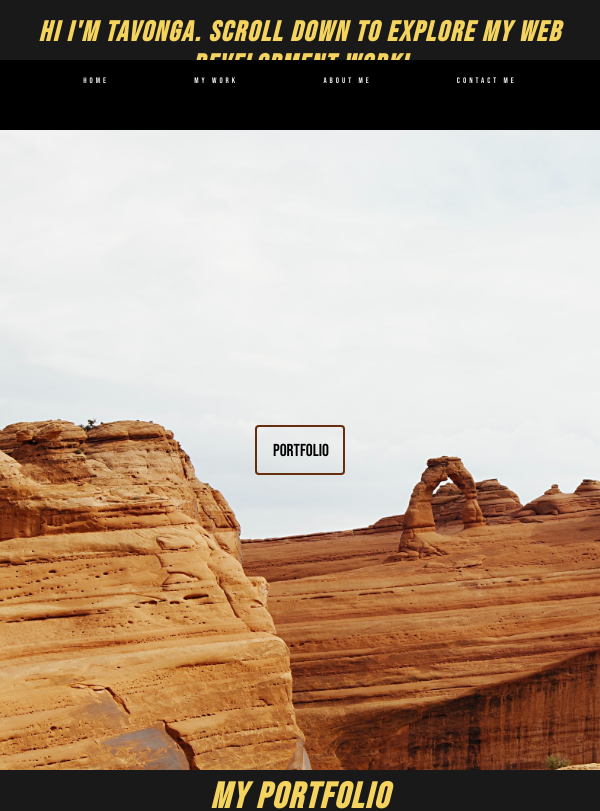
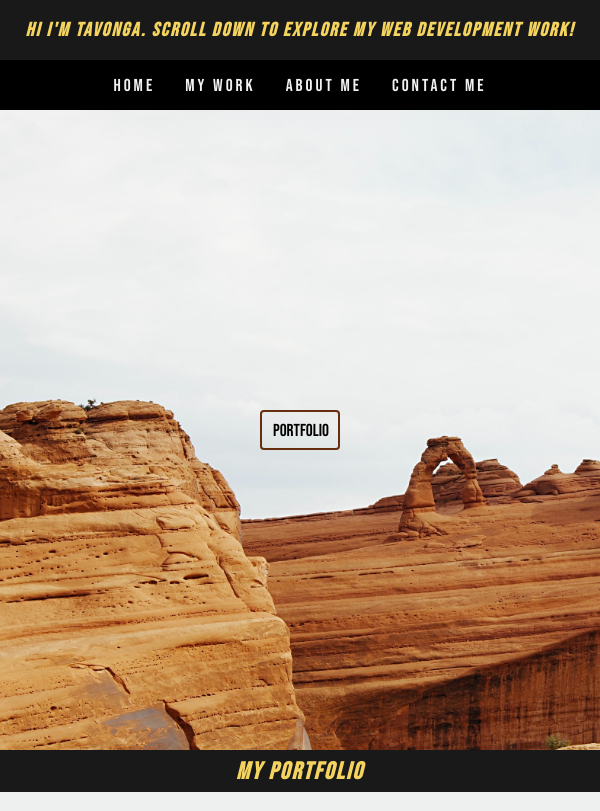
Before and after one commit to iknowtavonga/august-2020-portfolio, a plain HTML site: page index.html in a window 600 px wide. Shown: the top 811 px of the page. Drawn offline with nearby package versions, Linux system fonts and the light colour scheme.

Commit message:
media queries for tablet devices processed
Media queries for header and section titles complete. font sizing has been optimised

```diff
--- a/css/style.css
+++ b/css/style.css
@@ -166,13 +166,12 @@ nav{
     margin: 0 auto;
 }
 
-
-@media (min-width: 320px) and (max-width: 634px){
+@media (min-width: 320px) and (max-width: 425px){
     body{
         font-size: 1em;
     }
 
-    .welcome{
+    #welcome{
         display: none;
     }
 
@@ -187,3 +186,56 @@ nav{
     }
 
 }
+
+
+@media (min-width: 426px) and (max-width: 768px){
+    body{
+        font-size: 0.9em;
+    }
+
+    #welcome{
+        display: flex;
+        align-items: center;
+        justify-content: center;
+    }
+
+    #welcome h3{
+        font-size: 0.8em;
+        margin: 2px 0;
+    }
+
+    nav{
+        height: 50px;
+    }
+
+    .navigation{
+        display: flex;
+        align-items: center;
+        justify-content: center;
+    }
+
+    .navigation a{
+        font-size: 1.2em;
+        padding: 15px 15px;
+    }
+
+    #showcase button{
+        height: 40px;
+        width: 80px;
+    }
+
+    #showcase button a{
+        padding: 5px 5px;
+    }
+
+    .section-title{
+        height: 30px;
+        display: flex;
+        justify-content: center;
+        align-items: center;
+    }
+
+    .section-title h2{
+        font-size: 1em;
+    }
+}
```
